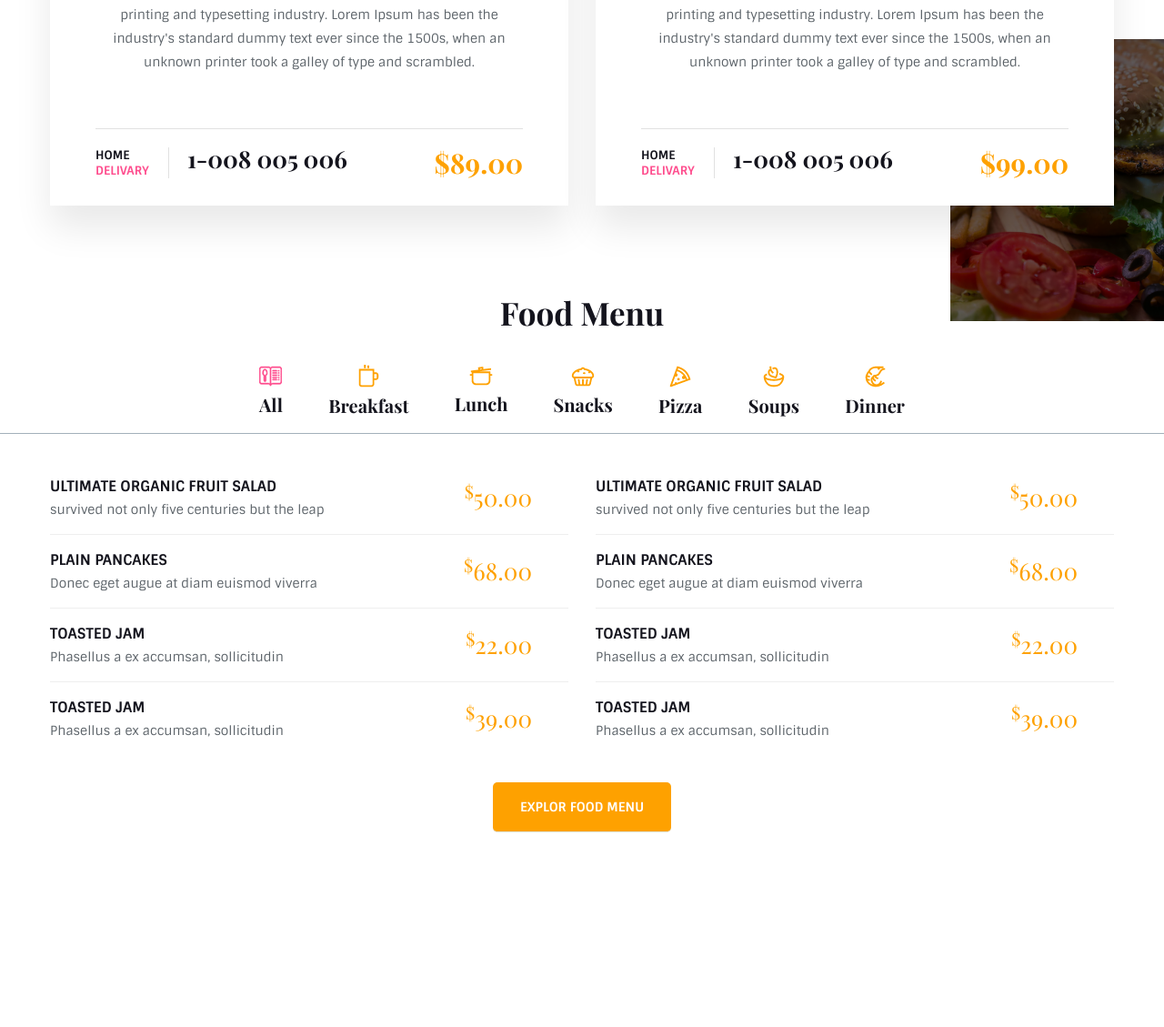
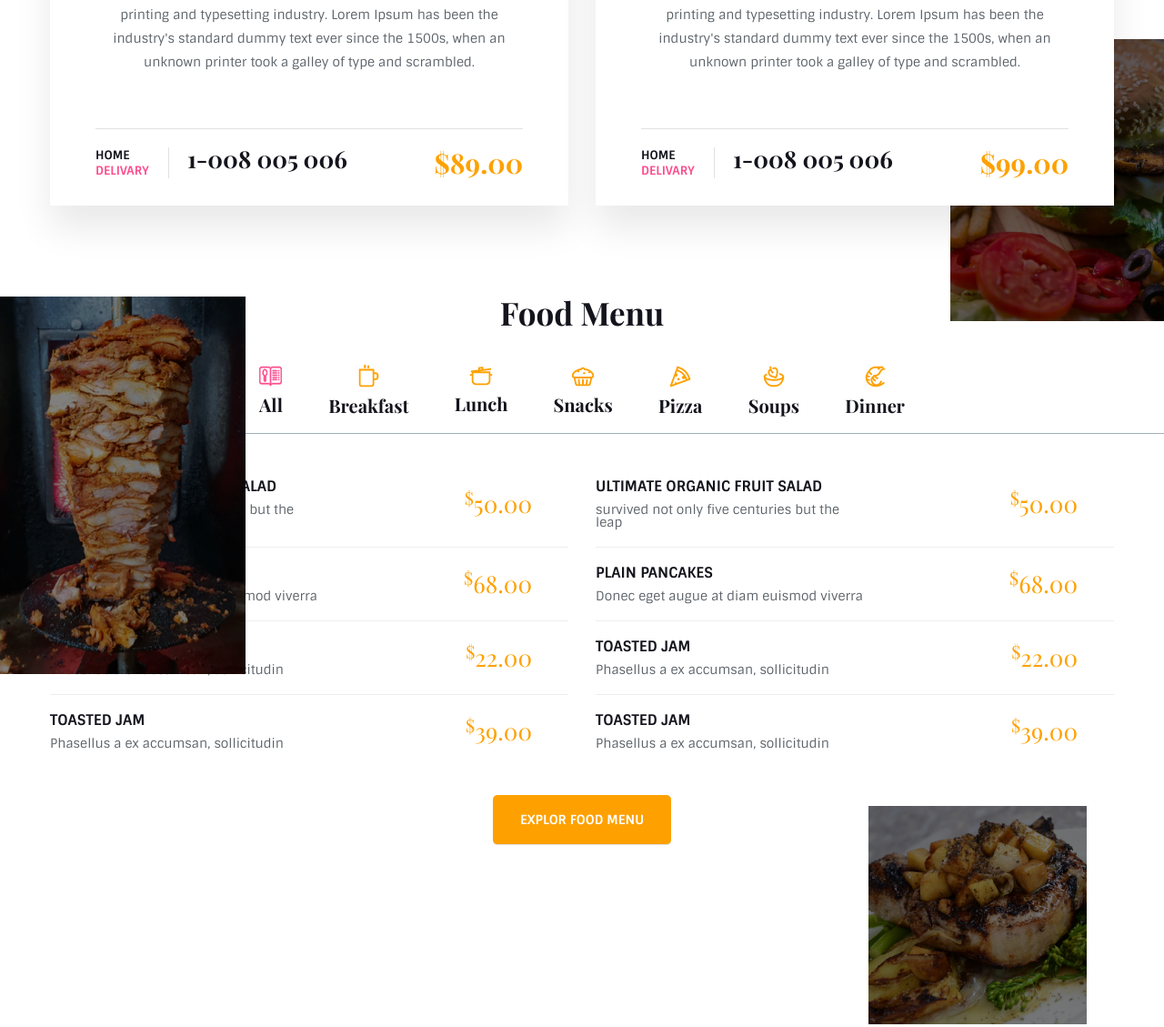
Before and after one commit to v-vovk/GH-HW-6, a plain HTML site: page index.html in a window 1280 px wide. Shown: the part 1998-3127 px from the top of the page at 91% size. Before the commit the page ends 3013 px from the top, so only its background shows below. Drawn offline with nearby package versions, Linux system fonts and the light colour scheme.

Commit message:
complete food menu section

```diff
--- a/assets/css/style.css
+++ b/assets/css/style.css
@@ -435,19 +435,13 @@ header .cta-button .button-text {
   line-height: 1;
 }
 
-.food-menu .container {
-  display: flex;
-  flex-direction: column;
-  align-items: center;
-  margin-bottom: 100px;
-}
-
 .food-menu .title-container {
   border-bottom: 1px solid #a3b0ba;
   width: 100%;
   display: flex;
   flex-direction: column;
   align-items: center;
+  position: relative;
 }
 
 .food-menu .title-container h2 {
@@ -485,16 +479,27 @@ header .cta-button .button-text {
   align-items: center;
 }
 
-.food-menu .title-container img {
-  width: ;
-}
-
 .food-menu .title-container span {
   color: #14141d;
   font-family: 'Playfair Display',serif;
   font-size: 20px;
   font-weight: 700;
   margin-top: 10px;
+}
+
+.food-menu .banner {
+  position: absolute;
+  top: 0;
+  left: 0;
+  z-index: 10;
+}
+
+.food-menu .container {
+  display: flex;
+  flex-direction: column;
+  align-items: center;
+  margin-bottom: 100px;
+  position: relative;
 }
 
 .food-menu .all-menu-items {
@@ -540,6 +545,8 @@ header .cta-button .button-text {
 .food-menu .text-menu {
   display: flex;
   flex-direction: column;
+  max-width: 300px;
+  width: 100%;
 }
 
 .food-menu .text-menu a {
@@ -571,3 +578,10 @@ header .cta-button .button-text {
   background-color: #fea100;
   border-radius: 5px;
 }
+
+.food-menu .menu-banner {
+  position: absolute;
+  bottom: -200px;
+  right: 30px;
+}
+/* end food menu section */
--- a/index.html
+++ b/index.html
@@ -265,6 +265,9 @@
                     </li>
                 </ul>
             </nav>
+            <div class="banner">
+                <img src="assets/img/food-menu-kebab.png" alt="kebab tasty banner">
+            </div>
         </div>
         <div class="container">
             <div class="all-menu-items">
@@ -330,6 +333,9 @@
                 </ul>
             </div>
             <a href="#" class="explore-food-menu">Explor food menu</a>
+            <div class="menu-banner">
+                <img src="assets/img/food-menu-meat.png" alt="tasty meat for food menu">
+            </div>
         </div>
     </section>
 </body>
```
Also changed, not shown: assets/img/food-menu-kebab.png (added), assets/img/food-menu-meat.png (added).
